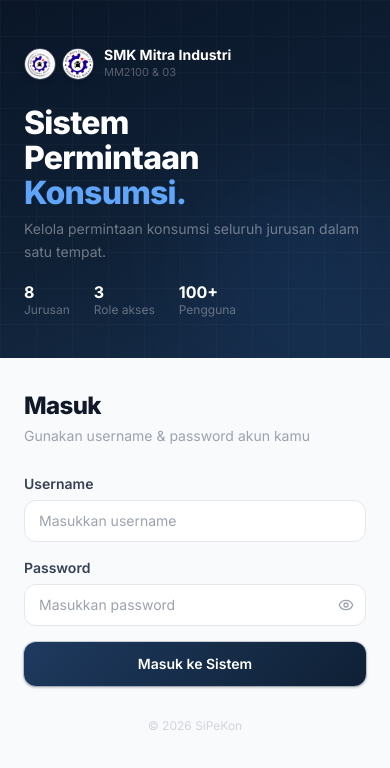
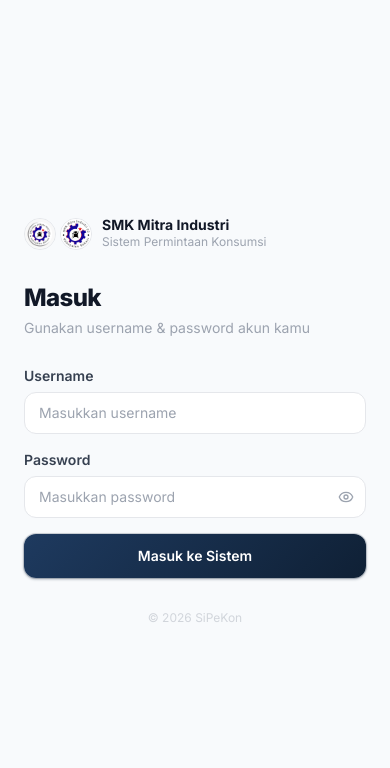
Before and after one commit to alvinnozf-ux/web-konsumsi, a Next.js app: page /login in a window 390 px wide. Shown: the top 768 px of the page. Built offline with nearby package versions, Linux system fonts and the light colour scheme.

Commit message:
revert: login page dan globals kembali ke versi awal

```diff
--- a/src/app/globals.css
+++ b/src/app/globals.css
@@ -5,7 +5,6 @@
 @layer base {
   body {
     @apply bg-slate-50 text-gray-900 antialiased;
-    color-scheme: light;
   }
   * { @apply box-border; }
 
--- a/src/app/login/page.tsx
+++ b/src/app/login/page.tsx
@@ -99,78 +99,25 @@ export default function LoginPage() {
         <p className="relative z-10 text-white/20 text-xs">© 2026 SiPeKon</p>
       </div>
 
-      {/* Right — form (desktop) + full page (mobile) */}
-      <div className="flex-1 flex flex-col md:items-center md:justify-center md:bg-slate-50 md:p-6">
+      {/* Right — form */}
+      <div className="flex-1 flex items-center justify-center bg-slate-50 p-6">
+        <div className="w-full max-w-[360px]">
 
-        {/* ── Mobile header (branding panel versi mobile, ref dari desktop) ── */}
-        <div
-          className="md:hidden relative overflow-hidden px-6 pt-12 pb-10 flex flex-col justify-between"
-          style={{ background: "linear-gradient(160deg, #0a1628 0%, #0f2035 55%, #162d4a 100%)" }}
-        >
-          {/* Grid bg */}
-          <div
-            className="absolute inset-0 opacity-[0.04]"
-            style={{
-              backgroundImage: "linear-gradient(rgba(255,255,255,.6) 1px, transparent 1px), linear-gradient(90deg, rgba(255,255,255,.6) 1px, transparent 1px)",
-              backgroundSize: "36px 36px",
-            }}
-          />
-          {/* Glow blob */}
-          <div
-            className="absolute bottom-0 right-0 w-48 h-48 rounded-full opacity-10 blur-3xl"
-            style={{ background: "#3b82f6" }}
-          />
-
-          {/* Logo row */}
-          <div className="relative z-10 flex items-center gap-2.5 mb-6">
-            <div className="flex items-center gap-1.5">
-              <img src="/logo-mm2100.png" alt="SMK MM2100" className="w-8 h-8 rounded-full object-cover border border-white/20 shadow-md" />
-              <img src="/logo-03.png" alt="SMK 03" className="w-8 h-8 rounded-full object-cover border border-white/20 shadow-md" />
+          {/* Mobile logo */}
+          <div className="md:hidden flex items-center gap-2.5 mb-8">
+            <div className="flex items-center gap-1">
+              <img src="/logo-mm2100.png" alt="SMK MM2100" className="w-8 h-8 rounded-full object-cover border border-gray-200" />
+              <img src="/logo-03.png" alt="SMK 03" className="w-8 h-8 rounded-full object-cover border border-gray-200" />
             </div>
             <div>
-              <p className="text-white text-sm font-bold leading-none">SMK Mitra Industri</p>
-              <p className="text-white/30 text-[11px] mt-0.5">MM2100 &amp; 03</p>
+              <p className="text-gray-900 font-bold text-sm leading-none">SMK Mitra Industri</p>
+              <p className="text-gray-400 text-xs mt-0.5">Sistem Permintaan Konsumsi</p>
             </div>
           </div>
 
-          {/* Headline — sama persis dengan desktop */}
-          <div className="relative z-10 space-y-4">
-            <div>
-              <h1 className="text-[32px] font-extrabold text-white leading-[1.1] tracking-tight">
-                Sistem<br />
-                Permintaan<br />
-                <span className="text-blue-400">Konsumsi.</span>
-              </h1>
-              <p className="text-white/40 text-sm leading-relaxed mt-2">
-                Kelola permintaan konsumsi seluruh jurusan dalam satu tempat.
-              </p>
-            </div>
-
-            {/* Stats strip */}
-            <div className="flex gap-6 pt-1">
-              {[
-                { num: "8", label: "Jurusan" },
-                { num: "3", label: "Role akses" },
-                { num: "100+", label: "Pengguna" },
-              ].map((s) => (
-                <div key={s.label}>
-                  <p className="text-white text-base font-bold leading-none">{s.num}</p>
-                  <p className="text-white/35 text-xs mt-0.5">{s.label}</p>
-                </div>
-              ))}
-            </div>
-          </div>
-        </div>
-
-        {/* ── Form area ── */}
-        <div
-          className="flex-1 md:flex-none w-full md:max-w-[360px] md:bg-transparent px-6 py-8 md:p-0"
-          style={{ backgroundColor: "#f8fafc", colorScheme: "light" }}
-        >
-
           <div className="mb-7">
-            <h2 className="text-2xl font-extrabold tracking-tight" style={{ color: "#111827" }}>Masuk</h2>
-            <p className="text-sm mt-1" style={{ color: "#9ca3af" }}>Gunakan username &amp; password akun kamu</p>
+            <h2 className="text-2xl font-extrabold text-gray-900 tracking-tight">Masuk</h2>
+            <p className="text-sm text-gray-400 mt-1">Gunakan username &amp; password akun kamu</p>
           </div>
 
           <form onSubmit={handleSubmit} className="space-y-4" noValidate>
```
